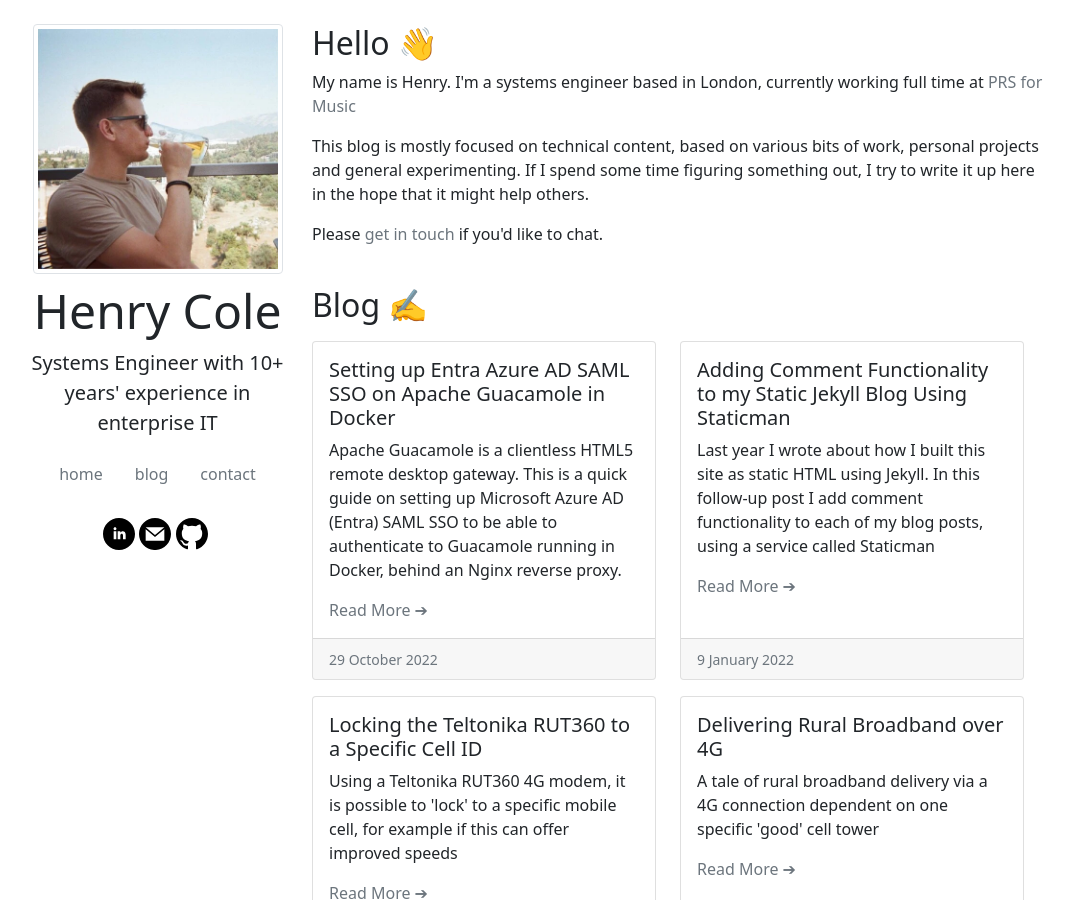
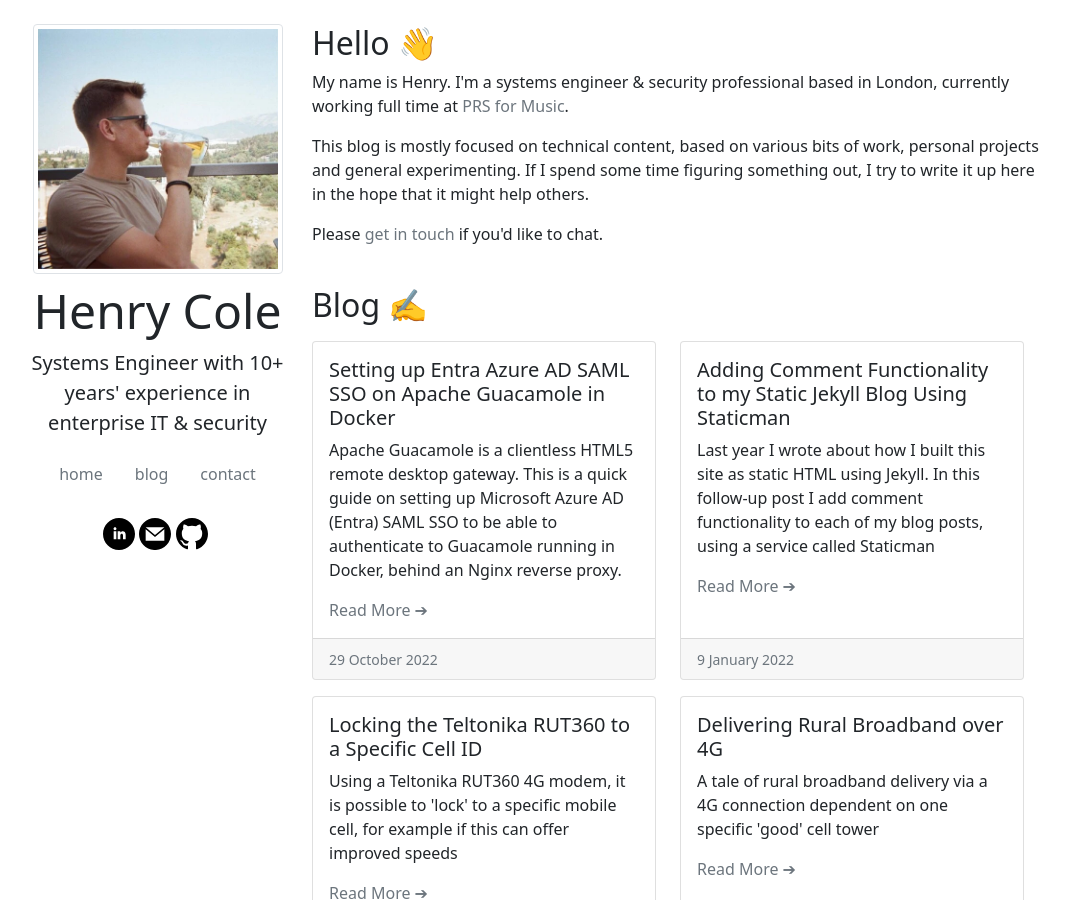
Before and after one commit to hcuk94/henry-personal-website, a Jekyll site: the page built from index.html, in a window 1280 px wide and 900 px high. Shown: the whole window, without its empty margins (55-1126 px from the left). Built offline with Jekyll 4.4.1, drawn with Linux system fonts in a browser that asks for light colours.

Commit message:
light tweaks to wording

```diff
--- a/_includes/header.html
+++ b/_includes/header.html
@@ -21,7 +21,7 @@
 <div class="sticky-top pt-4">
 <img src="{% if site.branch == "main" %}/img/henry-profile.webp{% else %}/img/henry-profile.staging.webp{% endif %}" width="250px" height="250px" class="img-thumbnail rounded img-centre affix" alt="Henry Cole Profile Picture"/>
 <h1 class="display-5 mt-2 text-center"><a class="text-reset text-decoration-none" href="/">Henry Cole</a></h1>
-<p class="text-center lead mt-2">Systems Engineer with 10+ years' experience in enterprise IT</p>
+<p class="text-center lead mt-2">Systems Engineer with 10+ years' experience in enterprise IT & security</p>
 <span class="text-center img-centre">
 <nav class="nav justify-content-center">
 <a class="nav-link text-secondary" href="/">home</a>
--- a/index.html
+++ b/index.html
@@ -4,7 +4,7 @@ layout: default
 <!-- Intro -->
 <div class="row">
 <h2 id="top">Hello 👋</h2>
-<p>My name is Henry. I'm a systems engineer based in London, currently working full time at <a class="text-muted text-decoration-none" href="https://www.prsformusic.com/" target="_blank">PRS for Music</a></p>
+<p>My name is Henry. I'm a systems engineer & security professional based in London, currently working full time at <a class="text-muted text-decoration-none" href="https://www.prsformusic.com/" target="_blank">PRS for Music</a>.</p>
 <p>This blog is mostly focused on technical content, based on various bits of work, personal projects and general experimenting. If I spend some time figuring something out, I try to write it up here in the hope that it might help others.</p>
 <p>Please <a class="text-muted text-decoration-none" href="/#contact">get in touch</a> if you'd like to chat.</p>
 </div>
```
